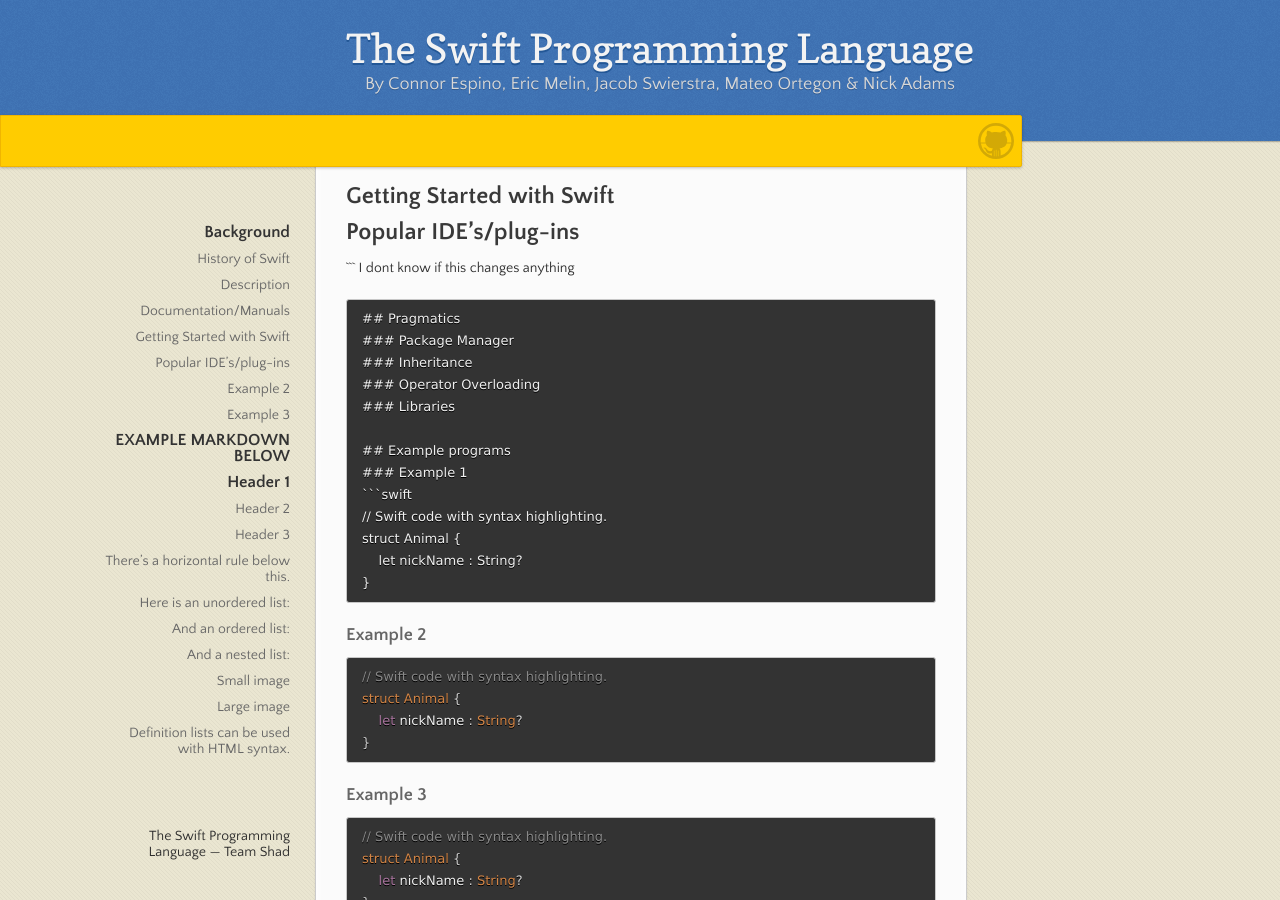
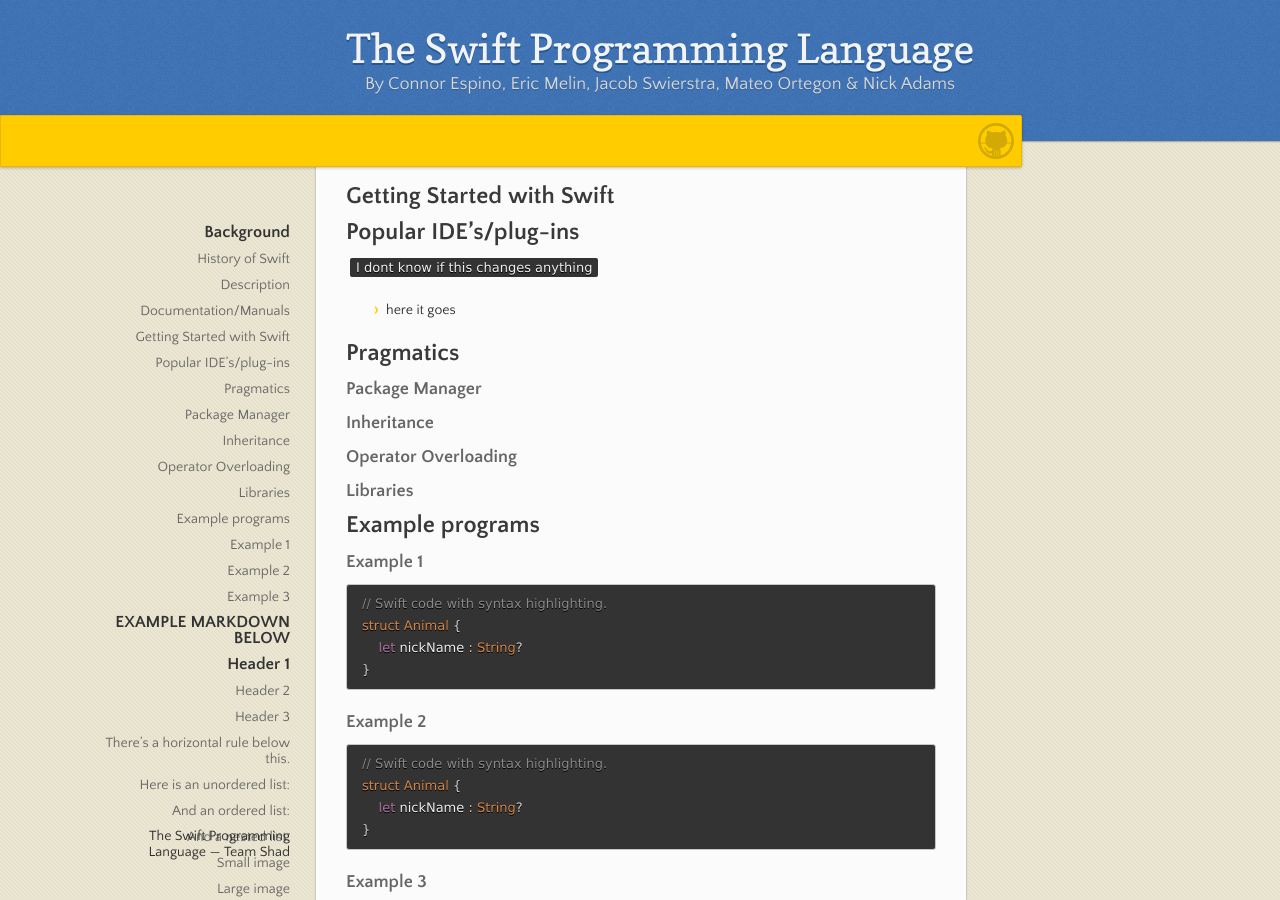
Before and after one commit to MelinHead225/cs354-lw1, a Jekyll site: the page built from index.md, in a window 1280 px wide and 900 px high, scrolled down 273 px. Built offline with Jekyll 4.4.1, drawn with Linux system fonts in a browser that asks for light colours.

Commit message:
Update index.md
Testing again

````diff
--- a/index.md
+++ b/index.md
@@ -11,8 +11,9 @@ layout: default
 
 ## Getting Started with Swift
 ## Popular IDE's/plug-ins
-``` I dont know if this changes anything
-```
+``` I dont know if this changes anything```
+ - here it goes
+
 ## Pragmatics
 ### Package Manager
 ### Inheritance
````
